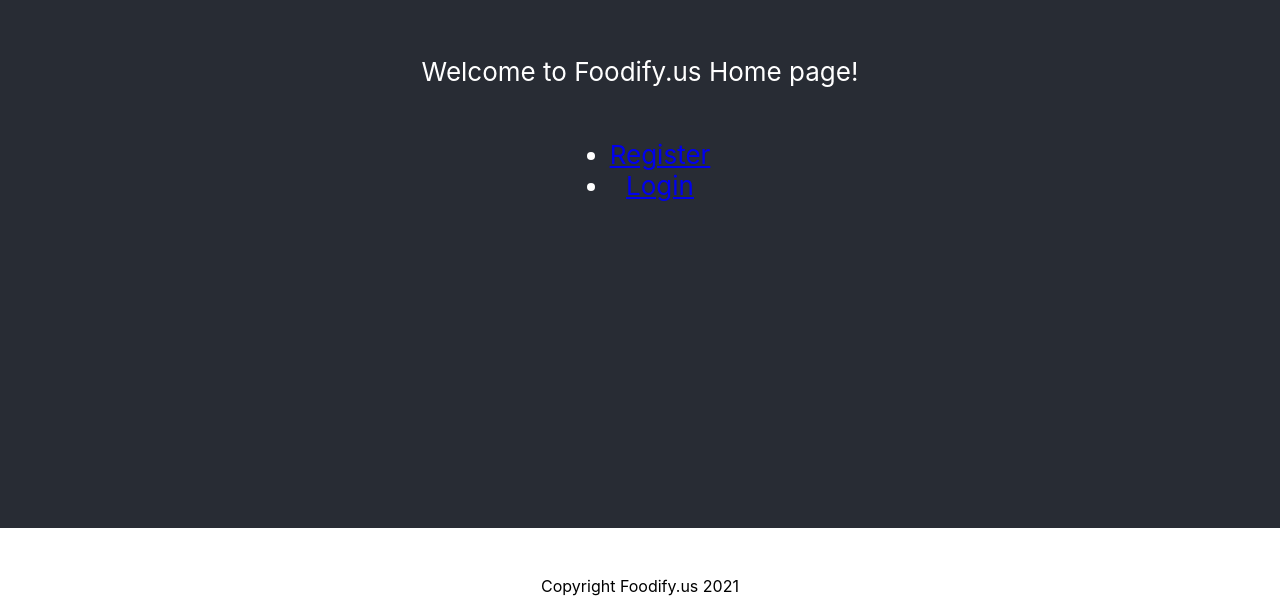
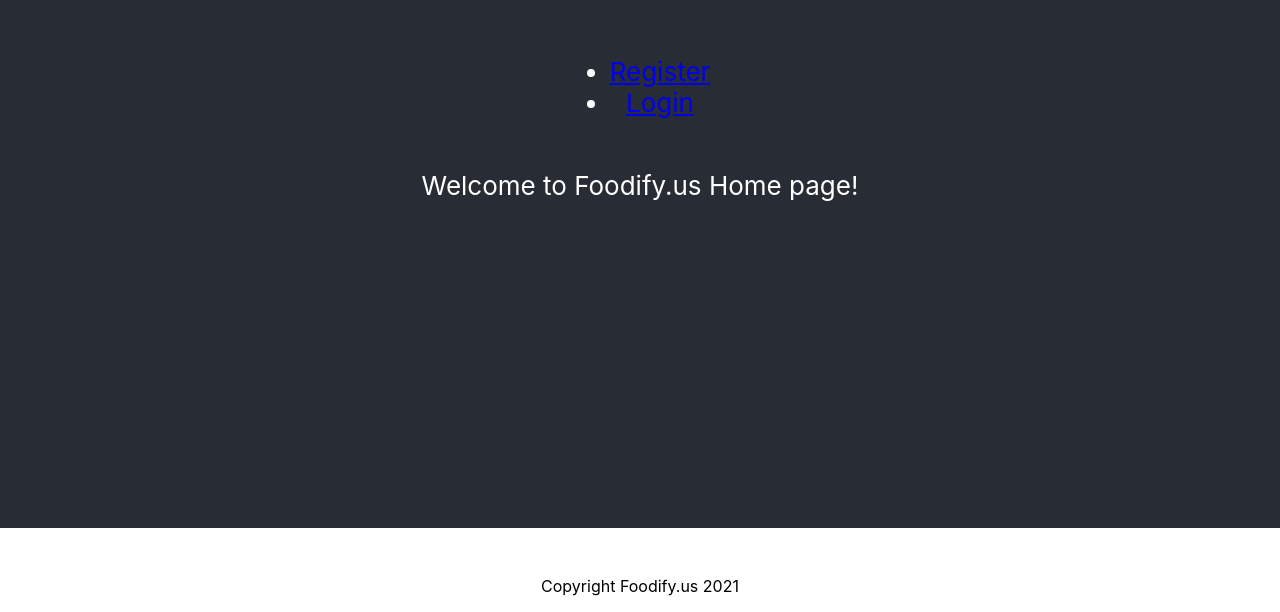
Before and after one commit to tiffanynn/Foodify.us, a React (Create React App) app in the folder frontend/: page / in a window 1280 px wide. Shown: the part 272-884 px from the top of the page. Built offline with nearby package versions, Linux system fonts and the light colour scheme.

Commit message:
Added home component to Christine's navbar

```diff
--- a/frontend/src/App.js
+++ b/frontend/src/App.js
@@ -1,9 +1,9 @@
 // import logo from './logo.svg';
-import React from 'react';
-import {BrowserRouter as Router, Route, Switch} from "react-router-dom";
-import { Login, Register, Navigation, Footer } from "./pages";
-import './App.css';
+import React from "react";
+import { BrowserRouter as Router, Route, Switch } from "react-router-dom";
+import { Home, Login, Register, Navigation, Footer } from "./pages";
 
+import "./App.css";
 
 // class App extends React.Component {
 //   constructor(props) {
@@ -33,20 +33,17 @@ function App() {
     <div className="App">
       <header className="App-header">
         {/* <img src={logo} className="App-logo" alt="logo" /> */}
-        <p>
-          Welcome to Foodify.us Home page!
-        </p>
+
         <Router>
           <Navigation />
           <Switch>
+            <Route path="/" exact component={() => <Home />} />
             <Route path="/register" exact component={() => <Register />} />
             <Route path="/login" exact component={() => <Login />} />
-
           </Switch>
         </Router>
       </header>
       <Footer />
-
     </div>
   );
 }
--- /dev/null
+++ b/frontend/src/pages/Home.js
@@ -0,0 +1,35 @@
+// import logo from './logo.svg';
+import React from "react";
+
+// class Home extends React.Component {
+//   constructor(props) {
+//     super(props);
+//     this.state = {
+//       isLogginActive: true
+//     }
+//   }
+
+//   render() {
+//     const {isLogginActive} = this.state;
+//     return(
+//       <div className="Home">
+// <div className="Login">
+//   <div className="container">
+//     {isLogginActive && <Login containerRef={(ref) => this.current = ref}/>}
+//     {!isLogginActive && <Register containerRef={(ref) => this.current = ref}/>}
+//   </div>
+// </div>
+//       </div>
+//     )
+//   }
+// }
+
+function Home() {
+  return (
+    <div>
+      <p>Welcome to Foodify.us Home page!</p>
+    </div>
+  );
+}
+
+export default Home;
```
Also changed, not shown: frontend/src/pages/index.js (+4 -3 lines). Lines whose indentation alone changed are shown as unchanged.
